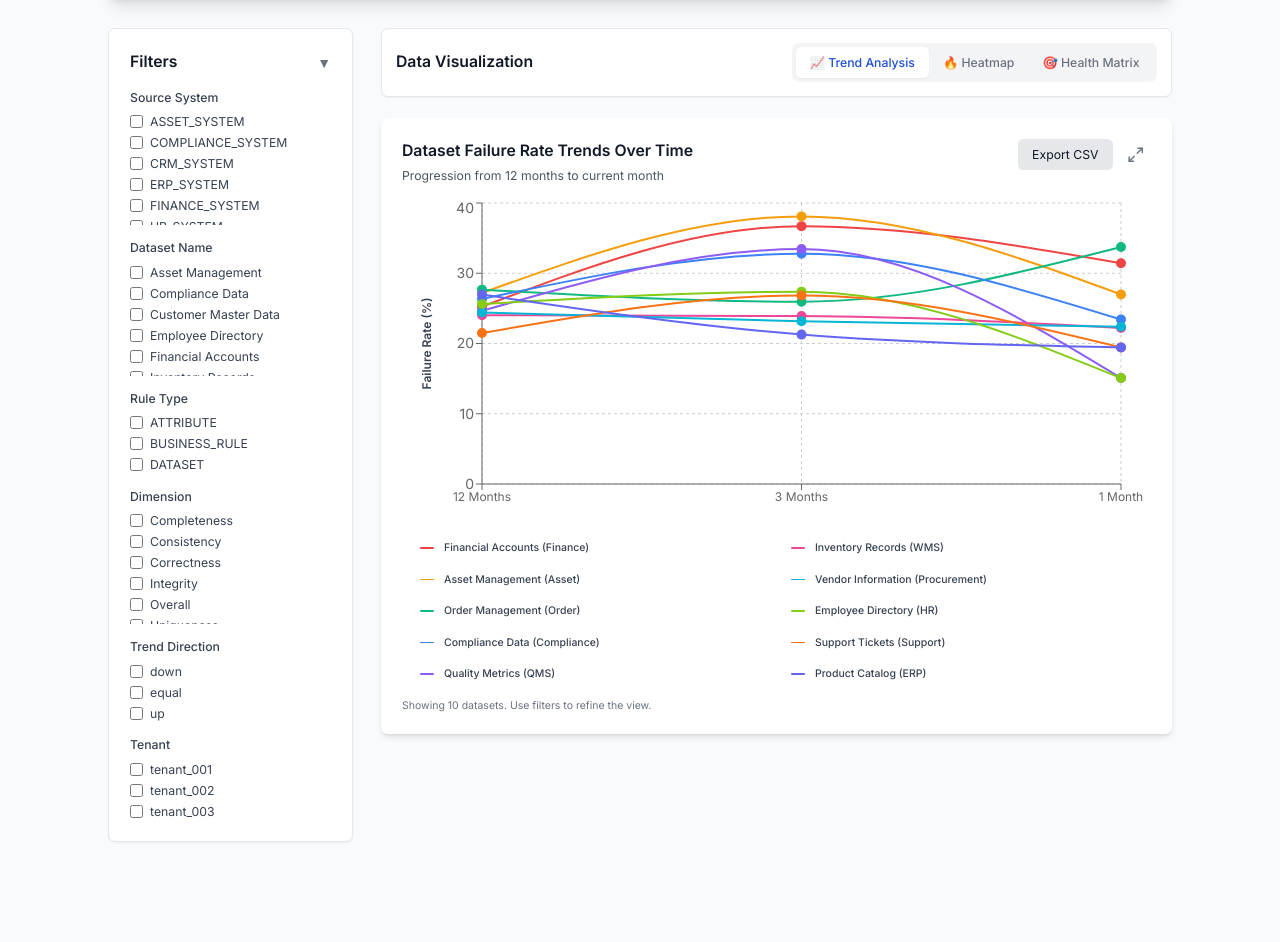
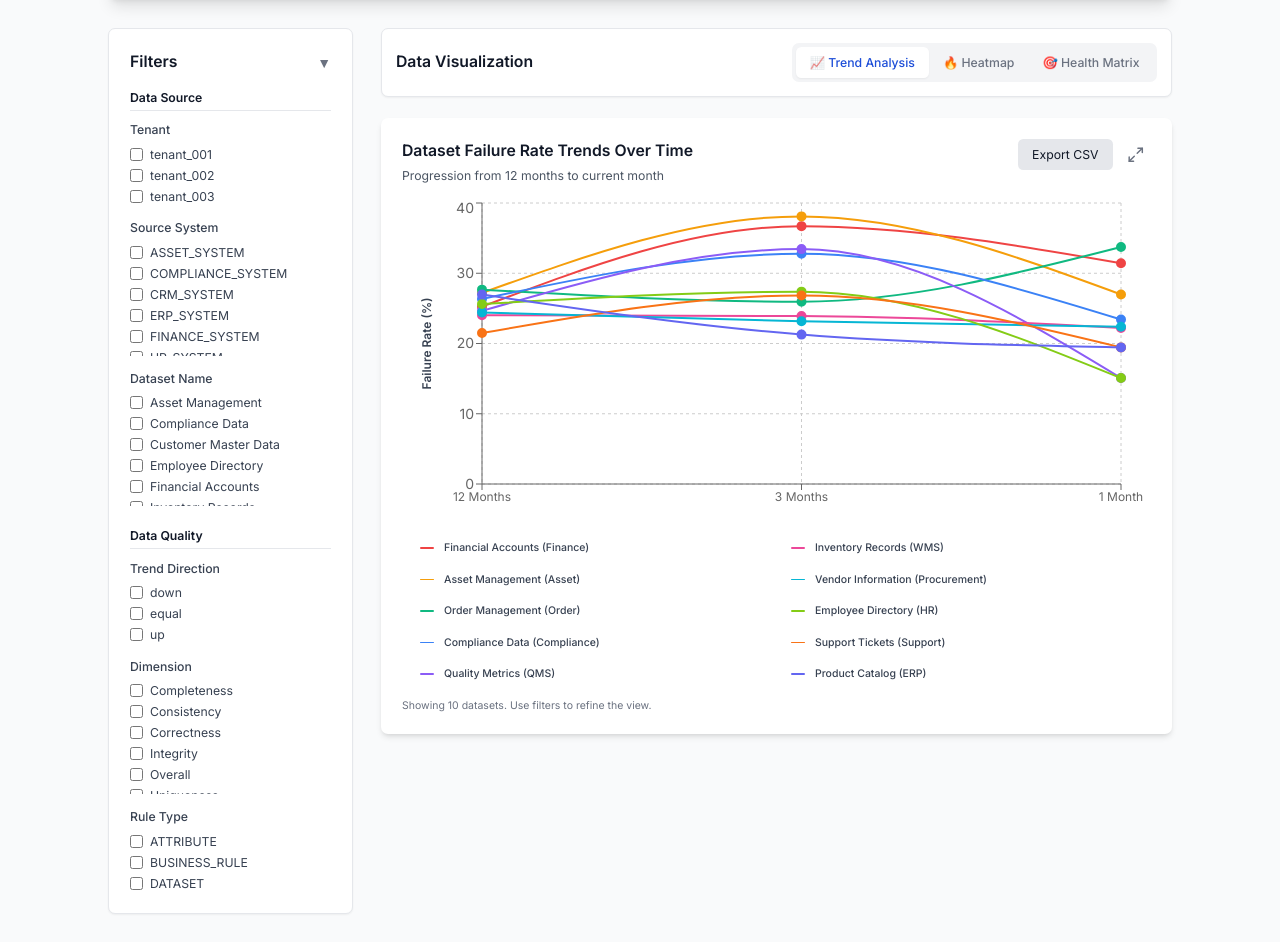
Before and after one commit to rajvermacas/data-quality-ui, a Next.js app: page / in a window 1280 px wide. Shown: the part 1200-2142 px from the top of the page. Before the commit the page ends 2070 px from the top, so only its background shows below. Built offline with nearby package versions, Linux system fonts and the light colour scheme.

Commit message:
feat: Refactor FilterPanel to improve filter grouping and rendering order

```diff
--- a/src/components/features/FilterPanel.tsx
+++ b/src/components/features/FilterPanel.tsx
@@ -15,13 +15,16 @@ export function FilterPanel({ data, filters, onFiltersChange }: FilterPanelProps
   const uniqueTenants = getUniqueValues(data, 'tenant_id');
   const showTenantFilter = uniqueTenants.length > 1;
 
-  const filterConfig = [
+  const dataSourceFilters = [
+    ...(showTenantFilter ? [{ key: 'tenant_id', label: 'Tenant' }] : []),
     { key: 'source', label: 'Source System' },
-    { key: 'dataset_name', label: 'Dataset Name' },
-    { key: 'rule_type', label: 'Rule Type' },
+    { key: 'dataset_name', label: 'Dataset Name' }
+  ];
+
+  const dataQualityFilters = [
+    { key: 'trend_flag', label: 'Trend Direction' },
     { key: 'dimension', label: 'Dimension' },
-    { key: 'trend_flag', label: 'Trend Direction' },
-    ...(showTenantFilter ? [{ key: 'tenant_id', label: 'Tenant' }] : [])
+    { key: 'rule_type', label: 'Rule Type' }
   ];
 
   const handleFilterChange = (filterKey: string, value: string, checked: boolean) => {
@@ -66,8 +69,14 @@ export function FilterPanel({ data, filters, onFiltersChange }: FilterPanelProps
       </div>
 
       {isOpen && (
+        <div className="space-y-6">
+          {/* Data Source Filters */}
+          <div>
+            <h4 className="text-sm font-semibold text-gray-900 mb-3 pb-1 border-b border-gray-200">
+              Data Source
+            </h4>
             <div className="space-y-4">
-          {filterConfig.map((config) => {
+              {dataSourceFilters.map((config) => {
                 const values = getUniqueValues(data, config.key as keyof DataQualityRecord);
                 const selectedValues = filters[config.key] || [];
 
@@ -92,6 +101,42 @@ export function FilterPanel({ data, filters, onFiltersChange }: FilterPanelProps
                   </div>
                 );
               })}
+            </div>
+          </div>
+
+          {/* Data Quality Filters */}
+          <div>
+            <h4 className="text-sm font-semibold text-gray-900 mb-3 pb-1 border-b border-gray-200">
+              Data Quality
+            </h4>
+            <div className="space-y-4">
+              {dataQualityFilters.map((config) => {
+                const values = getUniqueValues(data, config.key as keyof DataQualityRecord);
+                const selectedValues = filters[config.key] || [];
+
+                return (
+                  <div key={config.key}>
+                    <label className="block text-sm font-medium text-gray-700 mb-2">
+                      {config.label}
+                    </label>
+                    <div className="space-y-1 max-h-32 overflow-y-auto">
+                      {values.map((value) => (
+                        <label key={value} className="flex items-center">
+                          <input
+                            type="checkbox"
+                            checked={selectedValues.includes(value)}
+                            onChange={(e) => handleFilterChange(config.key, value, e.target.checked)}
+                            className="rounded border-gray-300 text-blue-600 focus:ring-blue-500"
+                          />
+                          <span className="ml-2 text-sm text-gray-700">{value}</span>
+                        </label>
+                      ))}
+                    </div>
+                  </div>
+                );
+              })}
+            </div>
+          </div>
 
           {getFilterCount() > 0 && (
             <button
```
Also changed, not shown: 1 other file (tests, documents, lock files or other folders). Lines whose indentation alone changed are shown as unchanged.
